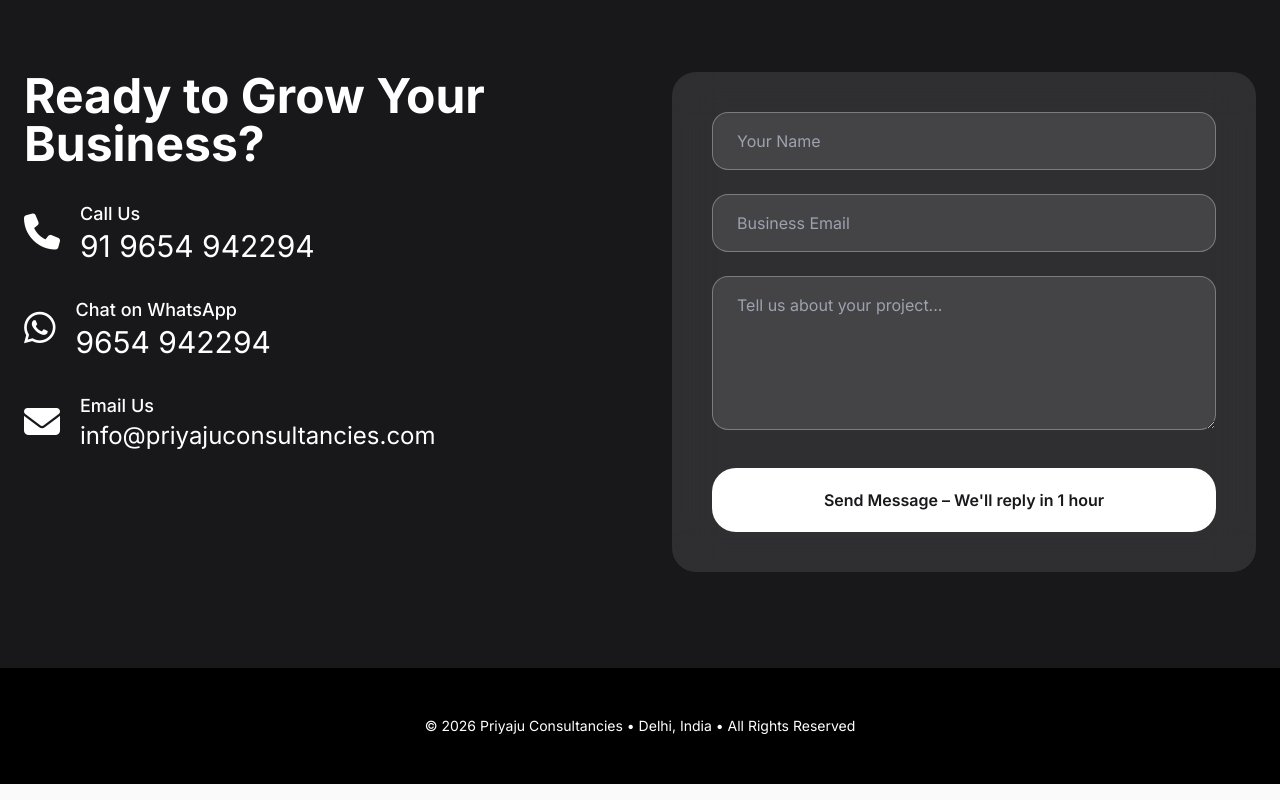
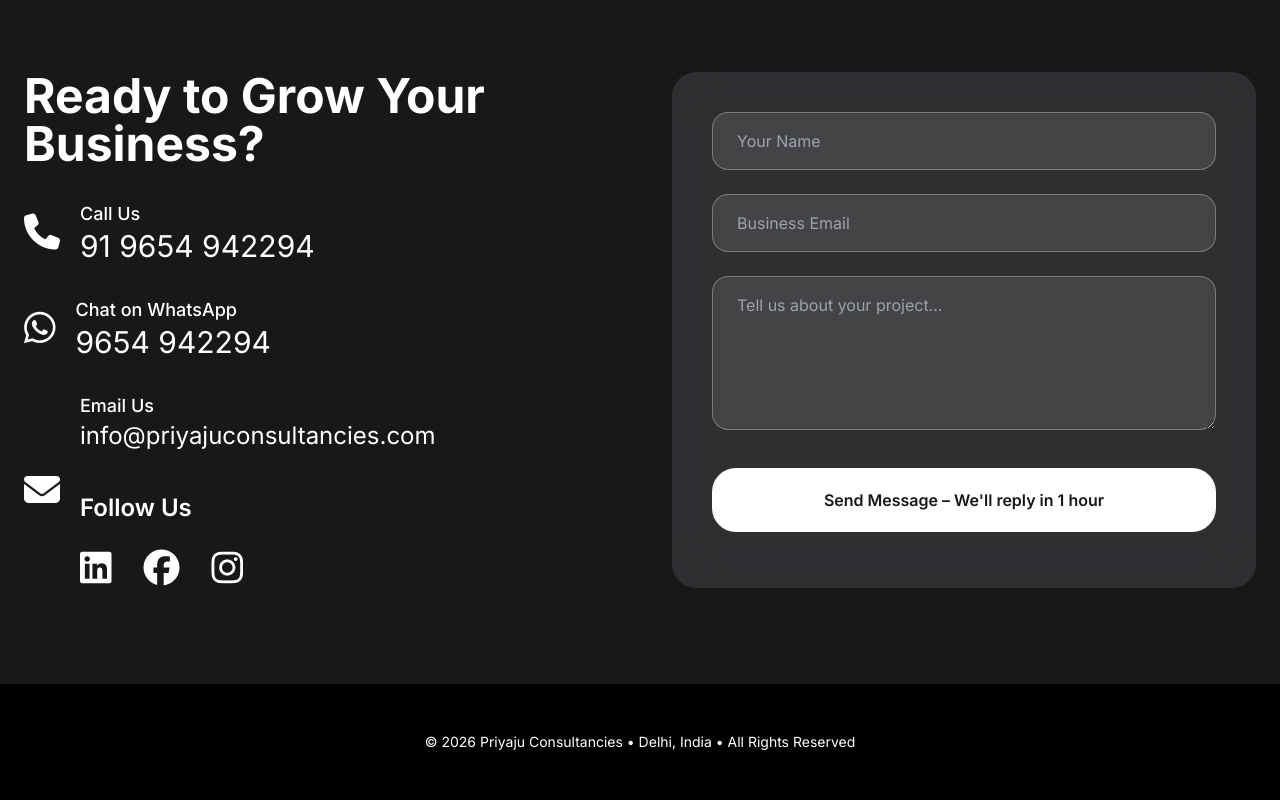
Before and after one commit to Abhilion001/priyaju-consultancies, a plain HTML site: page index.html in a window 1280 px wide. Shown: the part 5654-6454 px from the top of the page. Drawn offline with nearby package versions, Linux system fonts and the light colour scheme.

Commit message:
Update index.html

```diff
--- a/index.html
+++ b/index.html
@@ -451,6 +451,35 @@
             <div>
               <div class="font-medium">Email Us</div>
               <div class="text-2xl">info@priyajuconsultancies.com</div>
+				<!-- Social Media Icons -->
+<div class="mt-10">
+  <h3 class="text-2xl font-semibold mb-6">Follow Us</h3>
+  <div class="flex gap-8 text-4xl">
+    <a href="https://www.linkedin.com/company/priyaju-consultancies"
+       target="_blank"
+       rel="noopener noreferrer"
+       class="text-white hover:text-[#0a66c2] transition">
+      <i class="fab fa-linkedin"></i>
+    </a>
+
+    <a href="https://www.facebook.com/priyajuconsultancies"
+       target="_blank"
+       rel="noopener noreferrer"
+       class="text-white hover:text-[#1877f2] transition">
+      <i class="fab fa-facebook"></i>
+    </a>
+
+    <a href="https://www.instagram.com/priyajuconsultancies"
+       target="_blank"
+       rel="noopener noreferrer"
+       class="text-white hover:text-[#e1306c] transition">
+      <i class="fab fa-instagram"></i>
+    </a>
+
+    <!-- Optional: add more if needed -->
+    <!-- <a href="YOUR_X_URL" target="_blank" class="text-white hover:text-[#000000] transition"><i class="fab fa-x-twitter"></i></a> -->
+  </div>
+</div>
             </div>
           </div>
         </div>
```
